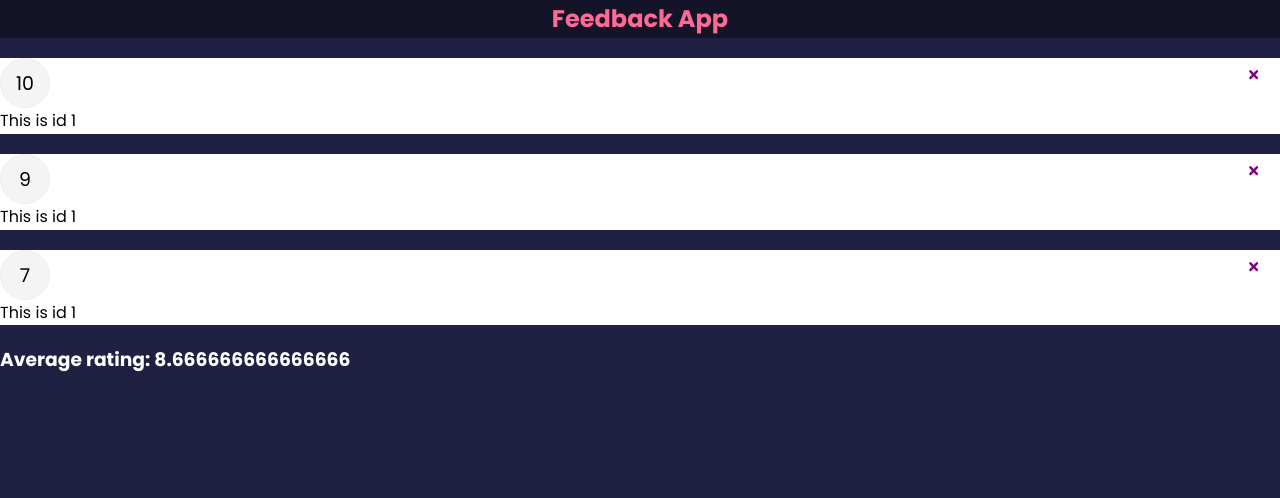
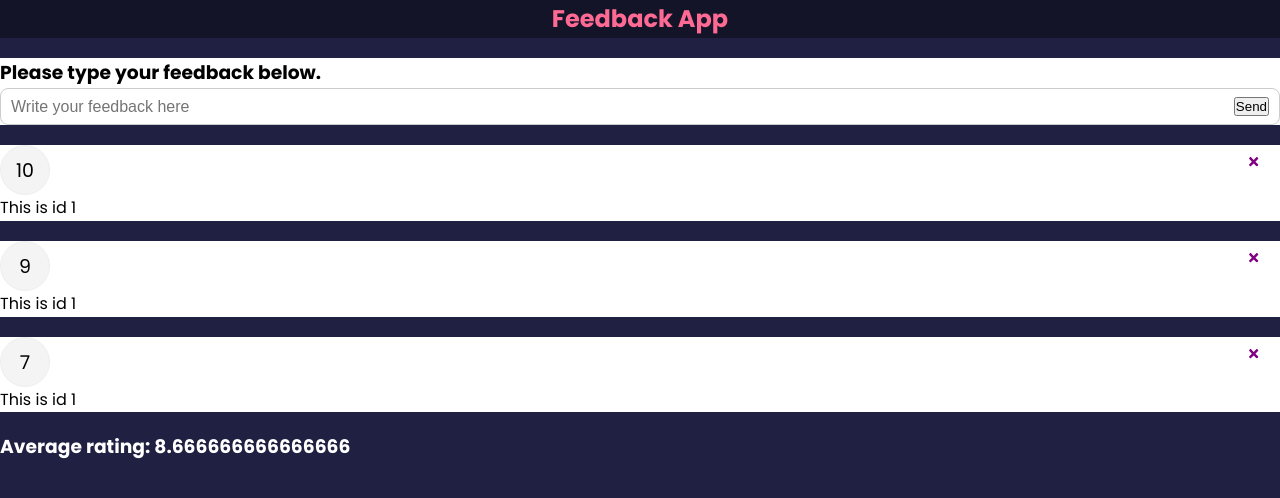
Before and after one commit to JiwanChaudhary/feedback, a React (Create React App) app: page / in a window 1280 px wide. Shown: the top 498 px of the page. Built offline with nearby package versions, Linux system fonts and the light colour scheme; a web font is replaced by a local one.

Commit message:
button component and form input

```diff
--- a/src/App.js
+++ b/src/App.js
@@ -4,6 +4,7 @@ import Header from "./components/Header";
 import FeedbackList from "./components/FeedbackList";
 import FeedbackData from "./data/FeedbackData";
 import FeedbackStats from "./components/FeedbackStats";
+import FeedbackForm from "./components/FeedbackForm";
 
 function App() {
   const [feedback, setFeedback] = useState(FeedbackData);
@@ -24,6 +25,7 @@ function App() {
   return (
     <>
       <Header />
+      <FeedbackForm />
       <FeedbackList feedback={feedback} handleDelete={deleteFeedback} />
       <FeedbackStats feedback={feedback} />
     </>
--- /dev/null
+++ b/src/components/FeedbackForm.jsx
@@ -0,0 +1,34 @@
+import React, { useState } from "react";
+import CommonCard from "./common/Card";
+import Button from "./common/Button";
+import { Form, YourFeedback, InputGroup, InputText, SubmitButton } from "../styledComponents/FeedbackForm.styled";
+
+const FeedbackForm = () => {
+  const [text, setText] = useState("");
+
+  function handleInputText(e) {
+    console.log(e);
+    setText(e.target.value);
+  }
+
+  return (
+    <CommonCard>
+      <Form>
+        <YourFeedback>Please type your feedback below.</YourFeedback>
+        <InputGroup>
+          <InputText
+            type="text"
+            placeholder="Write your feedback here"
+            onChange={handleInputText}
+          />
+          <SubmitButton type="submit" version="primary">
+            Send
+          </SubmitButton>
+        </InputGroup>
+        {text}
+      </Form>
+    </CommonCard>
+  );
+};
+
+export default FeedbackForm;
--- /dev/null
+++ b/src/components/common/Button.jsx
@@ -0,0 +1,25 @@
+import React from "react";
+import PropTypes from "prop-types";
+import { SubmitButton } from "../../styledComponents/Button.styled";
+
+const Button = ({ children, version, type, isDisabled }) => {
+  return (
+    <SubmitButton type={type} disabled={isDisabled} className={`btn-${version}`}>
+      {children}
+    </SubmitButton>
+  );
+};
+
+Button.defaultProps = {
+  version: "primary",
+  type: "button",
+  isDisabled: false,
+};
+
+Button.propTypes = {
+  children: PropTypes.node.isRequired,
+  type: PropTypes.string,
+  isDisabled: PropTypes.bool,
+};
+
+export default Button;
--- /dev/null
+++ b/src/styledComponents/Button.styled.js
@@ -0,0 +1,27 @@
+import styled from "styled-components";
+
+export const SubmitButton = styled.button`
+  color: #fff;
+  border: 0;
+  border-radius: 8px;
+  color: #fff;
+  width: 100px;
+  height: 40px;
+  cursor: pointer;
+
+  &:hover {
+    transform: scale(0.98);
+    opacity: 0.9;
+  }
+
+  &:disabled {
+    background-color: #cccccc;
+    color: #333;
+    cursor: auto;
+  }
+
+  &:disabled:hover {
+    transform: scale(1);
+    opacity: 1;
+  }
+`;
--- /dev/null
+++ b/src/styledComponents/FeedbackForm.styled.js
@@ -0,0 +1,25 @@
+import styled from "styled-components";
+
+export const Form = styled.form``;
+
+export const YourFeedback = styled.h3``;
+
+export const InputGroup = styled.div`
+  display: flex;
+  flex-direction: row;
+  border: 1px solid #ccc;
+  padding: 8px 10px;
+  border-radius: 8px;
+`;
+
+export const InputText = styled.input`
+  flex-grow: 2;
+  border: none;
+  font-size: 16px;
+
+  &:focus {
+      outline: none;
+  }
+`;
+
+export const SubmitButton = styled.button``;
```
